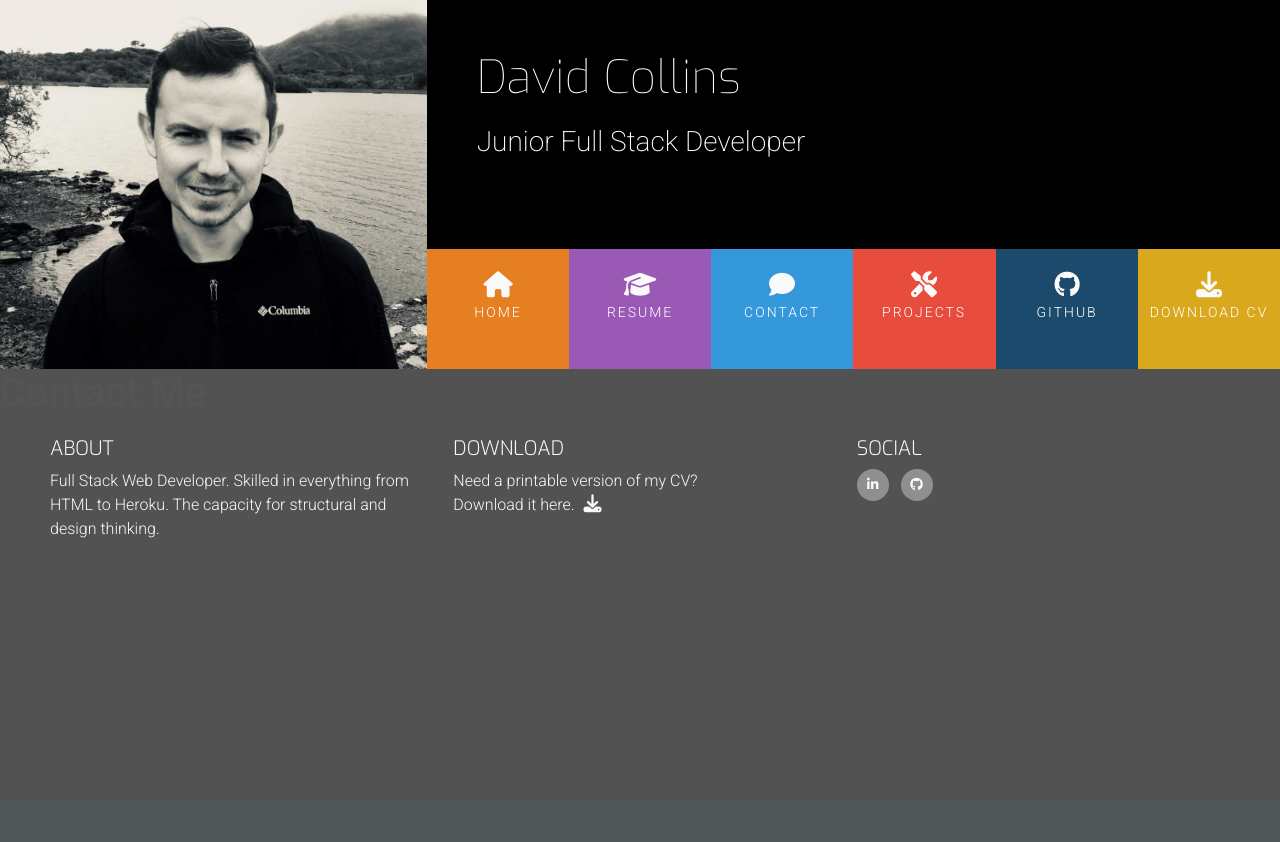
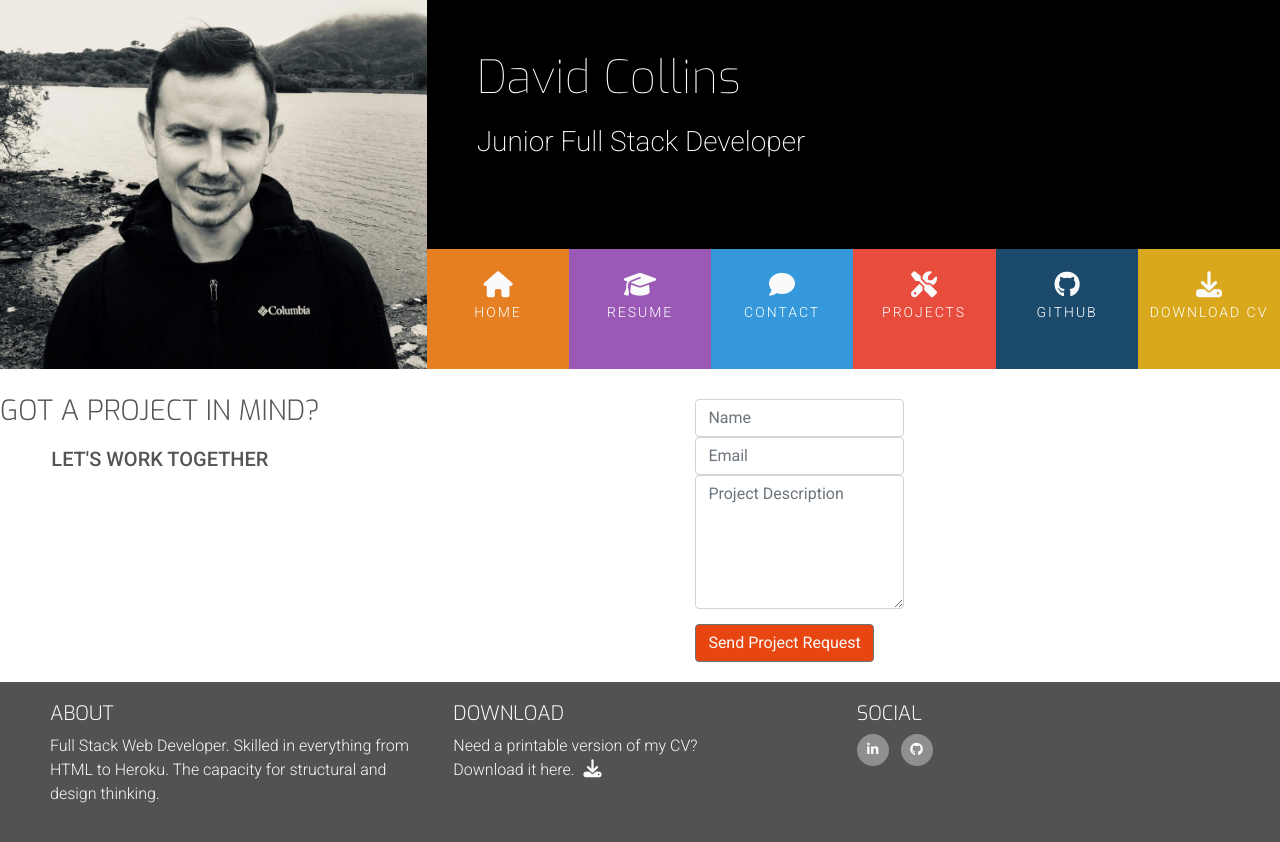
Before and after one commit to davecoll3/david-collins-portfolio-site, a Flask app: page /contact in a window 1280 px wide. Before the commit the page ends 538 px from the top, so only its background shows below. Run offline with Flask 3, Linux system fonts and the light colour scheme; some libraries are stand-ins or nearby versions.

Commit message:
Imported content for contact.html

```diff
--- a/templates/base.html
+++ b/templates/base.html
@@ -132,5 +132,9 @@
                 </div>
             </div>
         </footer>
+
+        {% block jslinks %}
+        {% endblock %}
+
     </body>
 </html>
--- a/templates/contact.html
+++ b/templates/contact.html
@@ -1,5 +1,29 @@
 {% extends "base.html" %}
 
 {% block content %}
-    <h1>Contact Me</h1>
+<section class="container-fluid ">
+    <div class="row bg-color-contact">
+        <div>
+            <h3 class="contact-heading uppercase text-center">Got a project in mind?</h3>
+            <h5 class="uppercase text-center">Let's work together</h5>
+        </div>
+        <div class="center-form">
+            <form onsubmit="return sendMail(this);">
+                <input type="text" name="name" class="form-control" id="fullname" placeholder="Name" required/>
+                <input type="text" name="emailaddress" class="form-control" id="emailaddress" placeholder="Email" required/>
+                <textarea rows="5" name="projectsummary" class="form-control" id="projectsummary" placeholder="Project Description" required></textarea>
+                <button type="submit" class="btn btn-secondary center-block">Send Project Request</button>
+            </form>
+        </div>
+    </div>
+</section>
 {% endblock %}
+
+{% block jslinks %}
+<script type="text/javascript" src="https://cdn.emailjs.com/sdk/2.2.4/email.min.js"></script>
+<script type="text/javascript">
+    (function() {
+        emailjs.init("6rwM3SzfLZMwwtgTQ");
+    })();
+</script>
+{% endblock %}
```
Also changed, not shown: templates/index.html (indentation only).
